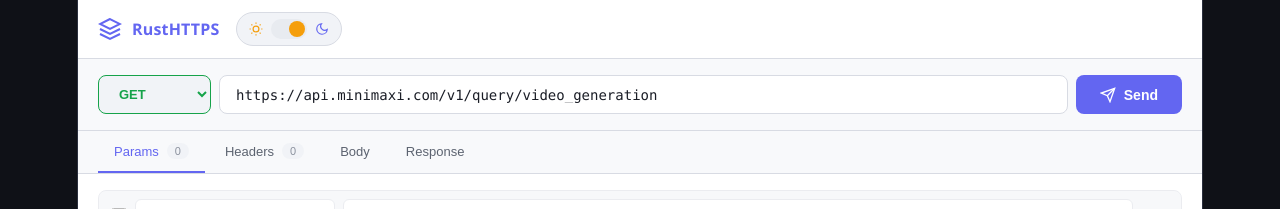
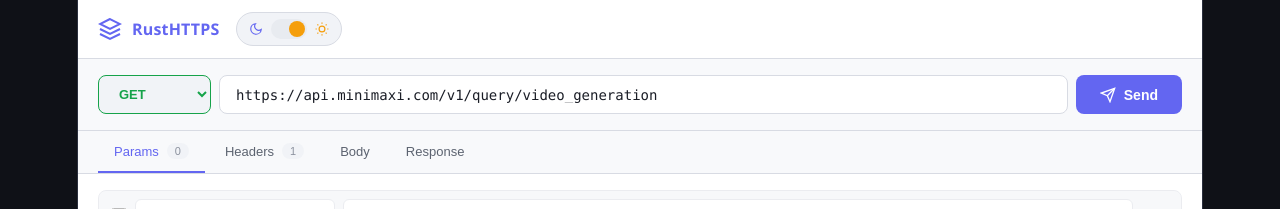
Before and after one commit to Pokem0n2/rust-https, a React (Vite) app: page / in a window 1280 px wide. Shown: the top 209 px of the page. Built offline with nearby package versions, Linux system fonts and the light colour scheme.

Commit message:
Fix: restore Content-Type header, swap sun/moon icon positions

```diff
--- a/src/App.css
+++ b/src/App.css
@@ -109,11 +109,11 @@
 }
 
 .theme-icon.sun {
-  color: #f59e0b;
+  color: #6366f1;
 }
 
 .theme-icon.moon {
-  color: #6366f1;
+  color: #f59e0b;
 }
 
 .toggle-switch {
--- a/src/App.tsx
+++ b/src/App.tsx
@@ -38,7 +38,10 @@
   const [request, setRequest] = useState<Request>({
     method: "GET",
     url: "https://api.minimaxi.com/v1/query/video_generation",
-    headers: [{ key: "Authorization", value: "Bearer API_KEY", enabled: false }],
+    headers: [
+      { key: "Content-Type", value: "application/json", enabled: true },
+      { key: "Authorization", value: "Bearer API_KEY", enabled: false },
+    ],
     params: [
       { key: "task_id", value: "391987368563074", enabled: false },
       { key: "file_id", value: "391854176137443", enabled: false },
@@ -186,8 +189,7 @@
           <div className="theme-toggle" onClick={() => setDarkMode(!darkMode)}>
             <span className={`theme-icon sun ${!darkMode ? "active" : ""}`}>
               <svg width="14" height="14" viewBox="0 0 24 24" fill="none" stroke="currentColor" strokeWidth="2">
-                <circle cx="12" cy="12" r="5" />
-                <path d="M12 1v2M12 21v2M4.22 4.22l1.42 1.42M18.36 18.36l1.42 1.42M1 12h2M21 12h2M4.22 19.78l1.42-1.42M18.36 5.64l1.42-1.42" />
+                <path d="M21 12.79A9 9 0 1 1 11.21 3 7 7 0 0 0 21 12.79z" />
               </svg>
             </span>
             <div className="toggle-switch">
@@ -195,7 +197,8 @@
             </div>
             <span className={`theme-icon moon ${darkMode ? "active" : ""}`}>
               <svg width="14" height="14" viewBox="0 0 24 24" fill="none" stroke="currentColor" strokeWidth="2">
-                <path d="M21 12.79A9 9 0 1 1 11.21 3 7 7 0 0 0 21 12.79z" />
+                <circle cx="12" cy="12" r="5" />
+                <path d="M12 1v2M12 21v2M4.22 4.22l1.42 1.42M18.36 18.36l1.42 1.42M1 12h2M21 12h2M4.22 19.78l1.42-1.42M18.36 5.64l1.42-1.42" />
               </svg>
             </span>
           </div>
```
